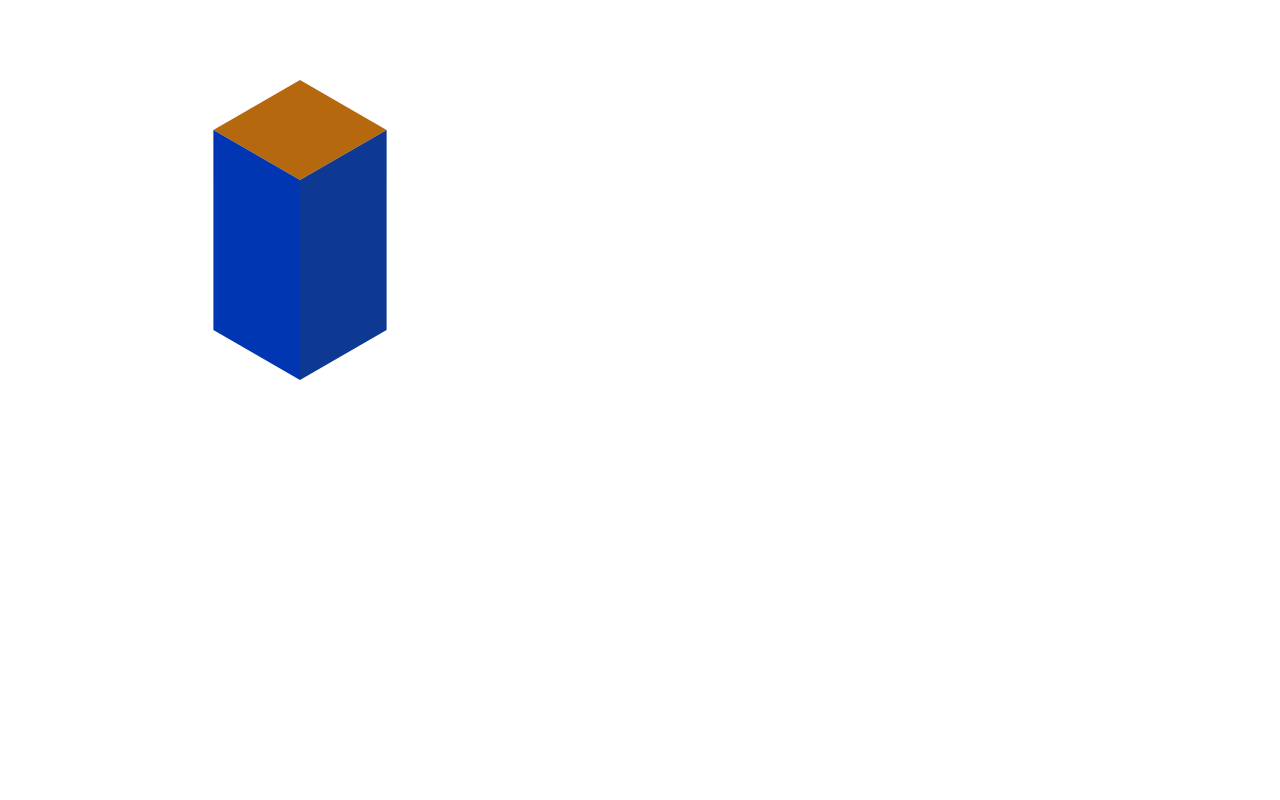
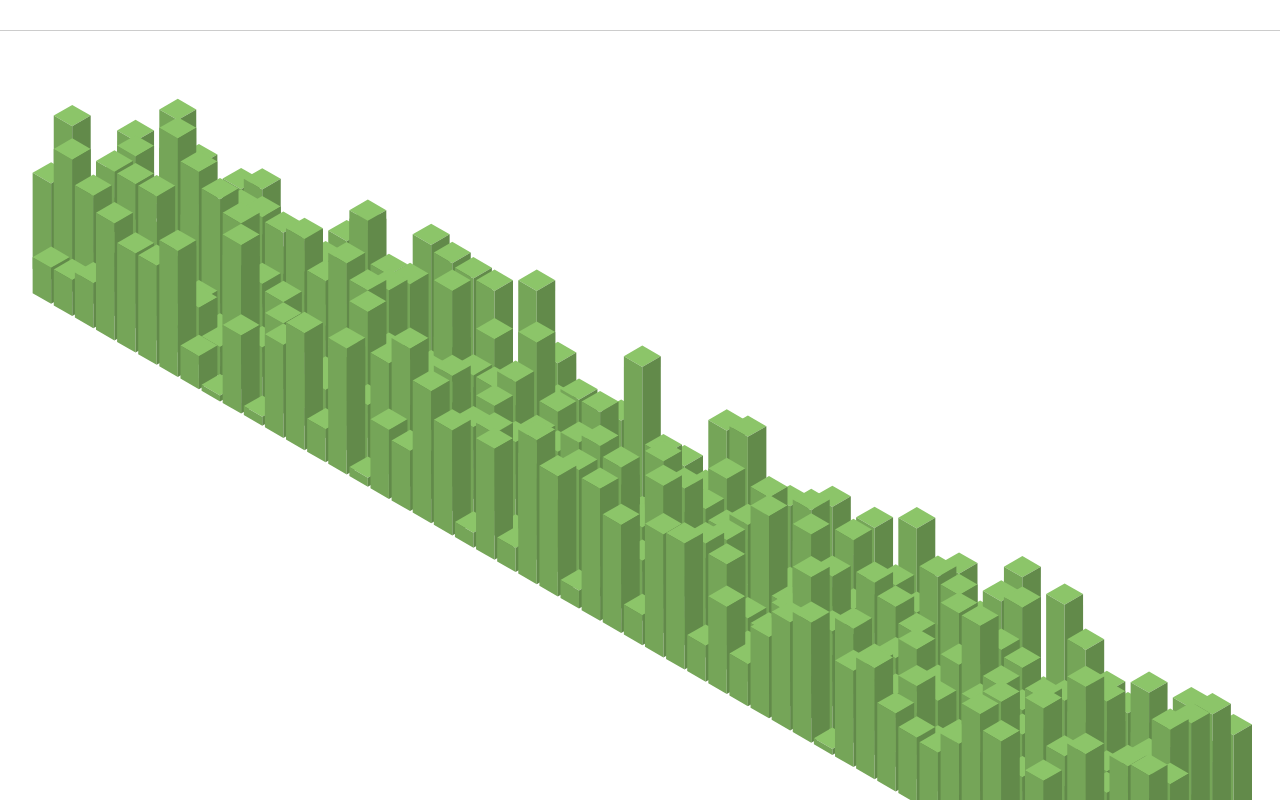
Before and after one commit to Jacleklm/3d-git-contrib, a React (Vite) app: page / in a window 1280 px wide. Shown: the top 800 px of the page. Built offline with nearby package versions, Linux system fonts and the light colour scheme.

Commit message:
feat: mvp demo

```diff
--- a/package.json
+++ b/package.json
@@ -10,6 +10,7 @@
     "preview": "vite preview"
   },
   "dependencies": {
+    "dayjs": "^1.11.13",
     "react": "^18.3.1",
     "react-dom": "^18.3.1"
   },
--- a/src/App.tsx
+++ b/src/App.tsx
@@ -9,7 +9,7 @@ function App() {
         padding: "30px"
       }}
     >
-      <ThreeDGitContrib/>
+      <ThreeDGitContrib height={1500}/>
     </div>
   );
 }
--- a/src/components/3d-git-contrib/canvasThreeDGitContrib.tsx
+++ b/src/components/3d-git-contrib/canvasThreeDGitContrib.tsx
@@ -1,44 +1,75 @@
 import { FC, useEffect } from "react";
-import { randC } from "./utils";
+import { changeSeq, FORMAT_STR, getWeekIdx } from "./utils";
+import { ActivityData } from "./interface";
+import dayjs from "dayjs";
 
 export interface CanvasThreeDGitContribProps {
   height: number;
   width: number;
+  activityData: ActivityData[];
 }
+
+const colors = ["rgb(140,197,105)", "rgb(117,165,88)", "rgb(98,138,74)"];
 
 export const CANVAS_ID = "canvasThreeDGitContrib";
 const ANGLE = 30;
-const PANEL_WIDTH = 100;
 const CanvasThreeDGitContrib: FC<CanvasThreeDGitContribProps> = ({
   height,
   width,
+  activityData: _activityData,
 }) => {
-  const draw = (ctx: CanvasRenderingContext2D) => {
+  const panelWidth = width / 60;
+  const gapWidth = panelWidth / 7;
+  const panelHeight = panelWidth * 3;
+
+  // const activityData = changeSeq([..._activityData.slice(5, 10), ..._activityData.slice(362)]);
+  const activityData = changeSeq(_activityData);
+  console.log('activityData',activityData)
+
+  const draw = (ctx: CanvasRenderingContext2D, prevPanelHeight: number) => {
+    ctx.save(); // 保存没被 translate 的状态
     ctx.clearRect(0, 0, height, width);
+    ctx.translate(30, 250);
 
-    const panelHeight = 200;
+    for (const data of activityData) {
+      ctx.save();
 
+      // const currPanelHeight = prevPanelHeight + 1;
+      const currPanelHeight = data.count * 3;
       // 以底面中心点为原点，算出的坐标
       const points = [
         // 底面；上点开始；顺时针
-      [0, -PANEL_WIDTH * Math.sin((ANGLE * Math.PI) / 180)],
-      [PANEL_WIDTH * Math.cos((ANGLE * Math.PI) / 180), 0],
-      [0, PANEL_WIDTH * Math.sin((ANGLE * Math.PI) / 180)],
-      [-PANEL_WIDTH * Math.cos((ANGLE * Math.PI) / 180), 0],
+        [0, -panelWidth * Math.sin((ANGLE * Math.PI) / 180)],
+        [panelWidth * Math.cos((ANGLE * Math.PI) / 180), 0],
+        [0, panelWidth * Math.sin((ANGLE * Math.PI) / 180)],
+        [-panelWidth * Math.cos((ANGLE * Math.PI) / 180), 0],
         // 顶面；上点开始；顺时针
-      [0, -panelHeight -PANEL_WIDTH * Math.sin((ANGLE * Math.PI) / 180)],
-      [PANEL_WIDTH * Math.cos((ANGLE * Math.PI) / 180), -panelHeight],
-      [0, -panelHeight + PANEL_WIDTH * Math.sin((ANGLE * Math.PI) / 180)],
-      [-PANEL_WIDTH * Math.cos((ANGLE * Math.PI) / 180), -panelHeight],
+        [0, -currPanelHeight - panelWidth * Math.sin((ANGLE * Math.PI) / 180)],
+        [panelWidth * Math.cos((ANGLE * Math.PI) / 180), -currPanelHeight],
+        [0, -currPanelHeight + panelWidth * Math.sin((ANGLE * Math.PI) / 180)],
+        [-panelWidth * Math.cos((ANGLE * Math.PI) / 180), -currPanelHeight],
       ];
       // 只需要画三个面；立方体的另外三个面被挡住了
       const faces = [
-      [points[4], points[5],points[6],points[7]], // 顶
+        [points[4], points[5], points[6], points[7]], // 顶
         [points[7], points[6], points[2], points[3]], // 左
         [points[1], points[2], points[6], points[5]], // 右
       ];
 
-    ctx.translate(300, 300);
+      const dayOfWeek = dayjs(data.date).get("day"); // sunday is 0, monday is 1 ...
+      const row = dayOfWeek * (panelWidth + gapWidth);
+      const col = getWeekIdx(data.date) * (panelWidth + gapWidth);
+
+      console.log(`date: ${data.date}, row: ${dayOfWeek}, col: ${getWeekIdx(data.date)}`)
+
+      const baseX =
+        row * Math.cos((ANGLE * Math.PI) / 180) +
+        col * Math.cos((ANGLE * Math.PI) / 180);
+      const baseY =
+        -row * Math.sin((ANGLE * Math.PI) / 180) +
+        col * Math.sin((ANGLE * Math.PI) / 180);
+      ctx.translate(baseX, baseY);
+
       for (let i = 0, len = faces.length; i < len; i++) {
         const p = faces[i];
         ctx.beginPath();
@@ -50,9 +81,19 @@ const CanvasThreeDGitContrib: FC<CanvasThreeDGitContribProps> = ({
           }
         }
         ctx.closePath();
-      ctx.fillStyle = randC();
+        ctx.fillStyle = colors[i];
         ctx.fill();
       }
+
+      ctx.restore();
+    }
+
+    ctx.restore(); // 回退到没被 translate 的状态，开始下次循环
+    // if (currPanelHeight < mexPanelHeight) {
+    //   setTimeout(() => {
+    //     draw(ctx, currPanelHeight);
+    //   }, 10);
+    // }
   };
 
   useEffect(() => {
@@ -61,11 +102,15 @@ const CanvasThreeDGitContrib: FC<CanvasThreeDGitContribProps> = ({
     canvas.width = width;
     const ctx = canvas.getContext("2d");
     if (ctx) {
-      draw(ctx);
+      draw(ctx, 0);
     }
   }, [height, width]);
 
-  return <canvas id={CANVAS_ID}>浏览器不支持canvas</canvas>;
+  return (
+    <canvas id={CANVAS_ID}>
+      the brower is not support canvas, use svg please
+    </canvas>
+  );
 };
 
 export default CanvasThreeDGitContrib;
--- a/src/components/3d-git-contrib/index.tsx
+++ b/src/components/3d-git-contrib/index.tsx
@@ -1,6 +1,7 @@
 import { FC } from "react";
 import CanvasThreeDGitContrib, { CANVAS_ID } from "./canvasThreeDGitContrib";
 import SvgThreeDGitContrib from "./svgThreeDGitContrib";
+import { getMockData } from "./utils";
 
 export interface ThreeDGitContribProps {
   renderer?: "svg" | "canvas";
@@ -16,10 +17,20 @@ const ThreeDGitContrib: FC<ThreeDGitContribProps> = ({
   // 获取数据
 
   // 渲染
-  return renderer === "canvas" ? (
-    <CanvasThreeDGitContrib height={height} width={width} />
-  ) : (
-    <SvgThreeDGitContrib />
+  return (
+    <div style={{
+      border: "1px solid #ccc",
+    }}>
+      {renderer === "canvas" ? (
+        <CanvasThreeDGitContrib
+          height={height}
+          width={width}
+          activityData={getMockData()}
+        />
+      ) : (
+        <SvgThreeDGitContrib />
+      )}
+    </div>
   );
 };
 
--- /dev/null
+++ b/src/components/3d-git-contrib/interface.ts
@@ -0,0 +1,5 @@
+export interface ActivityData {
+  date: string; // yyyy-mm-dd
+  count: number;
+  level: number;
+}
--- a/src/components/3d-git-contrib/utils.ts
+++ b/src/components/3d-git-contrib/utils.ts
@@ -1,3 +1,10 @@
+import dayjs from "dayjs";
+import { ActivityData } from "./interface";
+import weekOfYear from "dayjs/plugin/weekOfYear";
+import weekYear from "dayjs/plugin/weekYear";
+dayjs.extend(weekOfYear);
+dayjs.extend(weekYear);
+
 // 随机颜色
 export function randC() {
   return (
@@ -10,3 +17,50 @@ export function randC() {
     ")"
   );
 }
+
+export const FORMAT_STR = "YYYY-MM-DD";
+export const getMockData = (): ActivityData[] => {
+  const data: ActivityData[] = [];
+  const start = dayjs("2024-01-01");
+  const end = dayjs("2025-01-01");
+
+  for (let d = start.clone(); d.isBefore(end); d = d.add(1, "day")) {
+    data.push({
+      date: d.format(FORMAT_STR),
+      count: Math.floor(Math.random() * 50),
+      // count: 2,
+      level: Math.floor(Math.random() * 6),
+    });
+  }
+  return data;
+};
+
+// 获取当前 date 是第几周
+export const getWeekIdx = (date: string) => {
+  const d = dayjs(date);
+  if (d.weekYear() === d.get("year")) {
+    return d.week() - 1;
+  }
+  // 在年底的最后一周，dayjs会认为这一周属于下一年，其 week() 返回 1
+  return d.add(-7, "day").week() + 1 - 1;
+};
+
+export const changeSeq = (arr: ActivityData[]) => {
+  arr.sort((a, b) => dayjs(a.date).isAfter(dayjs(b.date)) ? 1: -1)
+
+  // 周内的数据，按星期几反转
+  // 不同周的数据，正序
+  const res: ActivityData[] = []
+  let weekIdx = 0
+  let weekData: ActivityData[] = []
+  for (const item of arr ) {
+    if (weekIdx !== getWeekIdx(item.date)) {
+      res.push(...weekData)
+      weekIdx += 1
+      weekData = []
+    }
+    weekData.unshift(item)
+  }
+  res.push(...weekData)
+  return res;
+};
```
Also changed, not shown: 1 other file (tests, documents, lock files or other folders). Lines whose indentation alone changed are shown as unchanged.
